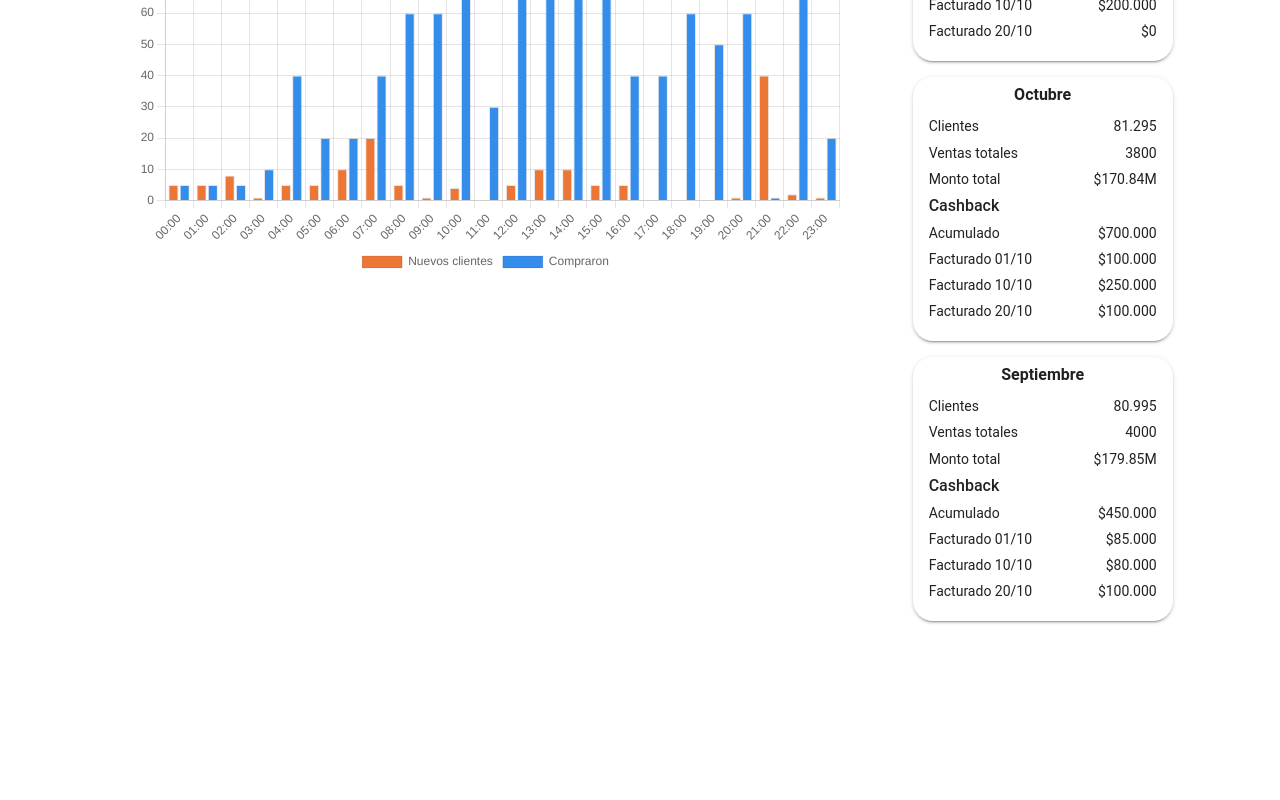
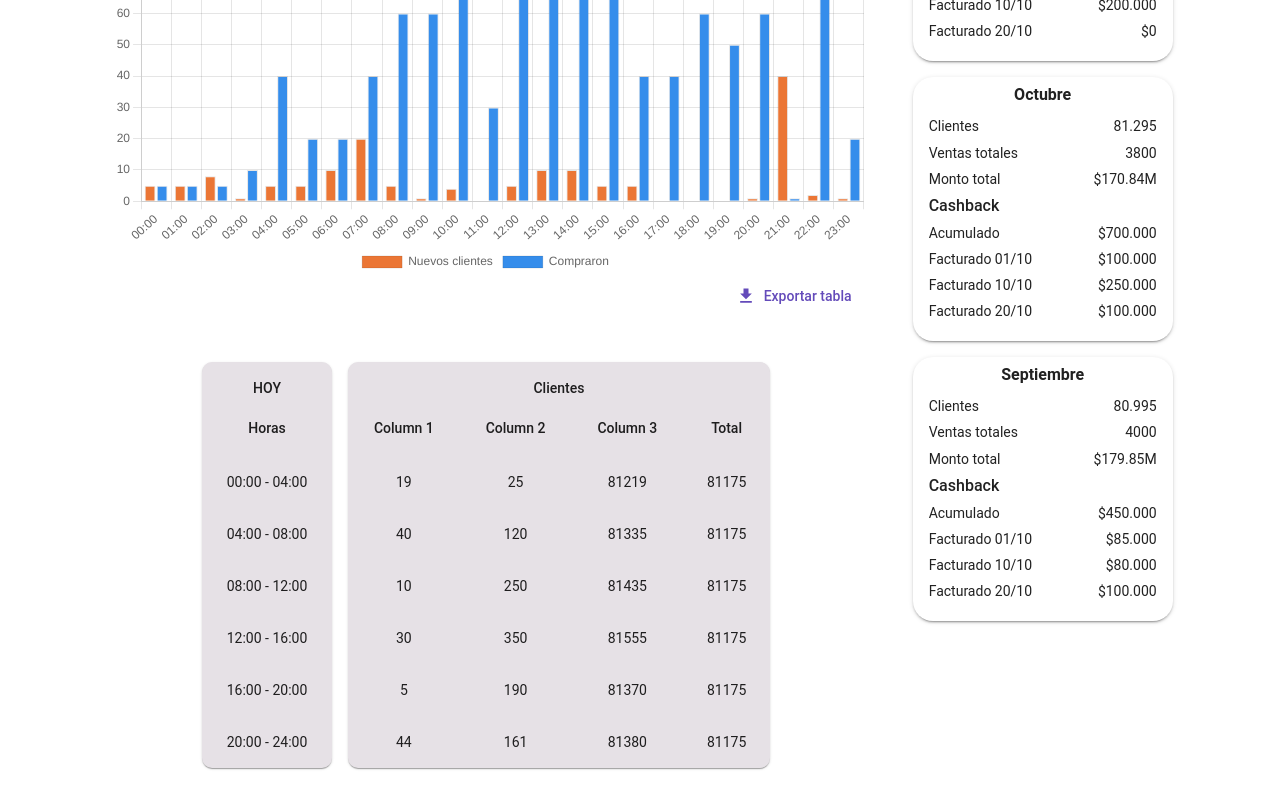
Before and after one commit to lxcste1/puntospoint-challenge, a Next.js app: page /App in a window 1280 px wide. Shown: the part 375-1175 px from the top of the page. Before the commit the page ends 1044 px from the top, so only its background shows below. Built offline with nearby package versions, Linux system fonts and the light colour scheme.

Commit message:
Finish the table view in the clients graph

```diff
--- a/src/api/fetchClientsToday.tsx
+++ b/src/api/fetchClientsToday.tsx
@@ -4,7 +4,7 @@ export default function FetchClientsToday() {
         {
             "date": "00:00",
             "newClients": 5,
-            "sales": 5
+            "sales": 5,
         },
         {
             "date": "01:00",
--- a/src/components/MainContent/components/Graphic/Graphic.tsx
+++ b/src/components/MainContent/components/Graphic/Graphic.tsx
@@ -108,6 +108,7 @@ export default function Graphic() {
                     padding:["3px 8px", "6px 12px"],
                     height:["min-content", "100%"],
                     fontSize:["12px","13px"],
+                    borderRadius:"8px!important"
                 }}
                 >
                     Ver detalle
--- a/src/components/MainContent/components/Graphic/components/Chart7D/Chart7D.tsx
+++ b/src/components/MainContent/components/Graphic/components/Chart7D/Chart7D.tsx
@@ -25,7 +25,6 @@ ChartJS.register(
 )
 
 export default function Chart7D() {
-
     const [btn, setBtn] = useState('Todo');
     const [view, setView] = useState('Clientes')
     const [viewMoney, setViewMoney] = useState('')
@@ -105,6 +104,7 @@ export default function Chart7D() {
 
     return (
         <>
+            <Container sx={{padding:"0"}}>
                 <Grid container>
                     <Grid item sx={{marginBottom:"1.5rem"}}>
                         <ToggleButtonGroup
@@ -211,6 +211,7 @@ export default function Chart7D() {
                         </Grid>
                     </Grid>
                 </Grid>
+            </Container>
             <Container sx={{padding:"0"}}>
                 <Grid container sx={{justifyContent:"center"}}>
                     <Grid item md={12} xs={11} sx={{maxWidth:"100%", flexBasis:"100%"}}>
@@ -219,6 +220,13 @@ export default function Chart7D() {
                     </Grid>
                 </Grid>
             </Container>
+            <Container sx={{padding:"0"}}>
+                <Grid container sx={{justifyContent:"center"}}>
+                    <Grid item md={12} xs={11} sx={{maxWidth:"100%", flexBasis:"100%"}}>
+
+                    </Grid>
+                </Grid>
+            </Container>
         </>
 
     )
--- /dev/null
+++ b/src/components/MainContent/components/Graphic/components/Chart7D/components/Tables.tsx
@@ -0,0 +1,17 @@
+import React from 'react';
+
+import { Grid } from '@mui/material';
+import Typography from '@mui/material/Typography';
+import Table from '@mui/material/Table';
+import TableBody from '@mui/material/TableBody';
+import TableCell from '@mui/material/TableCell';
+import TableContainer from '@mui/material/TableContainer';
+import TableHead from '@mui/material/TableHead';
+import TableRow from '@mui/material/TableRow';
+import Paper from '@mui/material/Paper';
+
+export default function Tables() {
+  return (
+    <div>Tables</div>
+  )
+}
--- a/src/components/MainContent/components/Graphic/components/ChartToday/ChartToday.tsx
+++ b/src/components/MainContent/components/Graphic/components/ChartToday/ChartToday.tsx
@@ -8,9 +8,11 @@ import DataChartToday from './datasets/DataChartToday';
 import { Chart as ChartJS, BarElement, CategoryScale, LinearScale, Legend, PointElement, LineElement, Tooltip } from 'chart.js/auto';
 import { Chart } from 'react-chartjs-2';
 
-import { Container, Grid, ToggleButtonGroup, ToggleButton } from '@mui/material';
+import { Container, Grid, ToggleButtonGroup, ToggleButton, Button } from '@mui/material';
+import DownloadIcon from '@mui/icons-material/Download';
 
 import TagManager from 'react-gtm-module';
+import Tables from './components/Tables';
 
 ChartJS.register(
     CategoryScale,
@@ -82,6 +84,7 @@ export default function ChartToday() {
 
     return (
         <>
+            <Container sx={{paddingX:"0!important"}}>
                 <Grid container>
                     <Grid item sx={{width:"100%", display:"flex",justifyContent:"space-between", marginBottom:"1.5rem"}}>
                         <Grid item md={6}>
@@ -158,13 +161,30 @@ export default function ChartToday() {
                         </Grid>
                     </Grid>
                 </Grid>
-            <Container>
+            </Container>
+            <Container sx={{paddingX:"0!important"}}>
                 <Grid container sx={{justifyContent:"center"}}>
                     <Grid item md={12} xs={11}>
                            {view == 'Clientes' && <Chart type='bar' data={dataChartToday} options={options} height={400} />}
                     </Grid>
                 </Grid>
             </Container>
+            <Container sx={{paddingX:"0!important"}}>
+                <Grid container sx={{justifyContent:"end"}}>
+                    <Grid item>
+                        <Button startIcon={<DownloadIcon />} sx={{borderRadius:"8px!important"}}>
+                            Exportar tabla
+                        </Button>
+                    </Grid>
+                </Grid>
+            </Container>
+            <Container sx={{paddingX:"0!important"}}>
+                <Grid container sx={{justifyContent:"center"}}>
+                    <Grid item md={9}>
+                        <Tables data={data}/>
+                    </Grid>
+                </Grid>
+            </Container>
         </>
     )
 }
--- /dev/null
+++ b/src/components/MainContent/components/Graphic/components/ChartToday/components/Tables.tsx
@@ -0,0 +1,106 @@
+import React from 'react';
+
+import { Grid } from '@mui/material';
+import Typography from '@mui/material/Typography';
+import Table from '@mui/material/Table';
+import TableBody from '@mui/material/TableBody';
+import TableCell from '@mui/material/TableCell';
+import TableContainer from '@mui/material/TableContainer';
+import TableHead from '@mui/material/TableHead';
+import TableRow from '@mui/material/TableRow';
+import Paper from '@mui/material/Paper';
+
+export default function Tables(data) {
+    const newClientsAmount = {};
+    const clientSalesAmount = {};
+    let amountClients = 79931;
+    let totalClients = 0;
+
+    console.log(data)
+
+    const getRange = (hour) => {
+        const hours = parseInt(hour.split(":")[0], 10);
+        const initialRange = Math.floor(hours / 4) * 4;
+        const finalRange = initialRange + 4;
+        return `${initialRange.toString().padStart(2, '0')}:00 - ${finalRange.toString().padStart(2, '0')}:00`;
+    };
+
+    data?.data?.forEach(item => {
+        const range = getRange(item.date);
+
+        if (!newClientsAmount[range]) {
+            newClientsAmount[range] = 0;
+        }
+        newClientsAmount[range] += item.newClients;
+
+        if (!clientSalesAmount[range]) {
+            clientSalesAmount[range] = 0;
+        }
+        clientSalesAmount[range] += item.sales;
+
+        amountClients += item.sales + item.newClients;
+        totalClients = amountClients;
+    })
+
+    return (
+        <Grid container sx={{marginTop:["unset","2rem"]}} spacing={2}>
+            <Grid item md={3}>
+                <TableContainer component={Paper} sx={{backgroundColor:"#E6E1E6", borderRadius:"10px"}}>
+                    <Typography variant="subtitle2" gutterBottom sx={{textAlign:"center", marginTop:"1rem", marginBottom:"0"}}>HOY</Typography>
+                    <Table>
+                        <TableHead>
+                            <TableRow>
+                                <TableCell sx={{border:"unset", textAlign:"center", padding:["5px","16px"], fontSize:["11px","14px"]}}>
+                                    Horas
+                                </TableCell>
+                            </TableRow>
+                        </TableHead>
+                        <TableBody>
+                            {Object.keys(newClientsAmount).map(range => (
+                                <TableRow key={range}>
+                                    <TableCell sx={{border:"unset", textAlign:"center", padding:["5px","16px"], fontSize:["11px","14px"]}}>
+                                        {range}
+                                    </TableCell>
+                                </TableRow>
+                            ))}
+                        </TableBody>
+                    </Table>
+                </TableContainer>
+            </Grid>
+            <Grid item md={9}>
+                <TableContainer component={Paper} sx={{backgroundColor:"#E6E1E6", borderRadius:"10px"}}>
+                <Typography variant="subtitle2" gutterBottom sx={{textAlign:"center", marginY:"1rem", marginBottom:"0"}}>Clientes</Typography>
+                    <Table>
+                        <TableHead>
+                            <TableRow>
+                                <TableCell sx={{border:"unset", textAlign:"center", padding:["5px","16px"], fontSize:["11px","14px"]}}>Column 1</TableCell>
+                                <TableCell sx={{border:"unset", textAlign:"center", padding:["5px","16px"], fontSize:["11px","14px"]}}>Column 2</TableCell>
+                                <TableCell sx={{border:"unset", textAlign:"center", padding:["5px","16px"], fontSize:["11px","14px"]}}>Column 3</TableCell>
+                                <TableCell sx={{border:"unset", textAlign:"center", padding:["5px","16px"], fontSize:["11px","14px"]}}>Total</TableCell>
+                            </TableRow>
+                        </TableHead>
+                        <TableBody>
+                            {Object.keys(newClientsAmount).map(range => (
+
+                                <TableRow key={range}>
+                                    <TableCell sx={{border:"unset", textAlign:"center", padding:["5px","16px"], fontSize:["11px","14px"]}}>
+                                        {newClientsAmount[range]}
+                                    </TableCell>
+                                    <TableCell sx={{border:"unset", textAlign:"center", padding:["5px","16px"], fontSize:["11px","14px"]}}>
+                                        {clientSalesAmount[range]}
+                                    </TableCell>
+                                    <TableCell sx={{border:"unset", textAlign:"center", padding:["5px","16px"], fontSize:["11px","14px"]}}>
+                                        {newClientsAmount[range] + clientSalesAmount[range] + amountClients}
+                                    </TableCell>
+                                    <TableCell sx={{border:"unset", textAlign:"center", padding:["5px","16px"], fontSize:["11px","14px"]}}>
+                                        {totalClients}
+                                    </TableCell>
+                                </TableRow>
+                            ))}
+                        </TableBody>
+                    </Table>
+                </TableContainer>
+            </Grid>
+        </Grid>
+    )
+}
```
Lines whose indentation alone changed are shown as unchanged.
